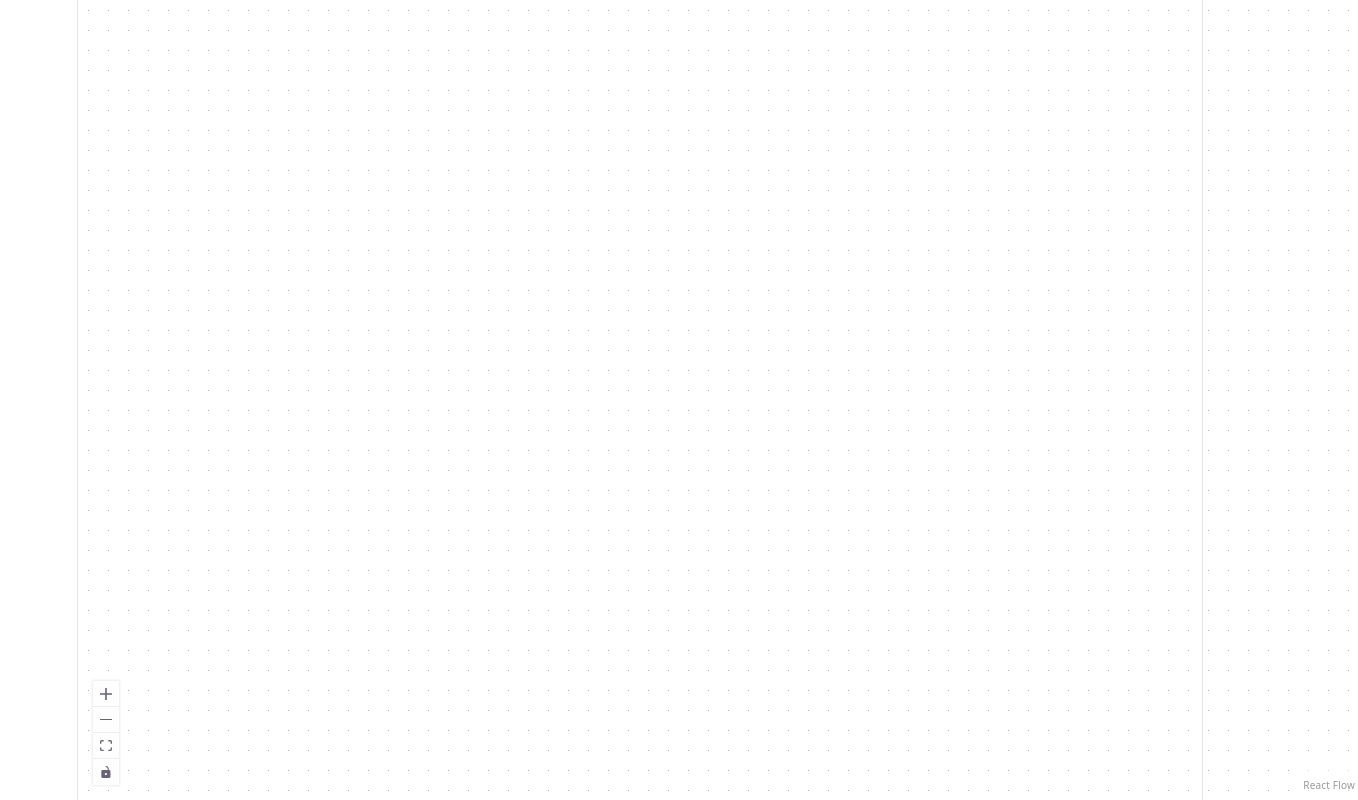
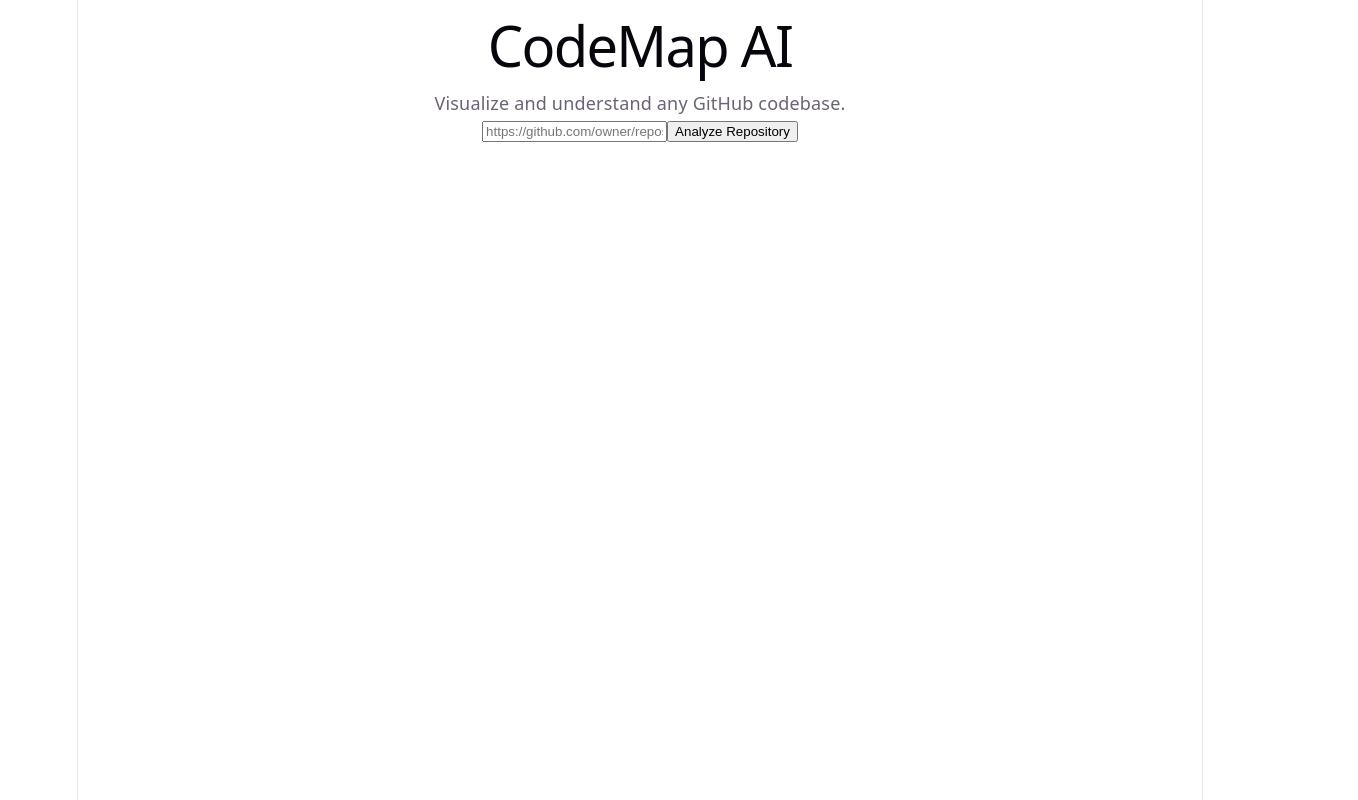
Before and after one commit to v1nzD/CodeMap-AI, a React (Vite) app in the folder client/: page / in a window 1280 px wide. Shown: the whole page, 1358 px wide, since content can reach past the window. Built offline with nearby package versions, Linux system fonts and the light colour scheme; no server answers.

Commit message:
feat: implement real repository analysis flow

```diff
--- a/client/src/App.tsx
+++ b/client/src/App.tsx
@@ -1,7 +1,43 @@
+import { useState } from "react";
+
+import Home from "./pages/Home";
 import Dashboard from "./pages/Dashboard";
+import {
+  analyzeRepository,
+  createRepository,
+} from "./services/repository.service";
 
 function App() {
-  return <Dashboard repositoryId={1} />;
+  const [repositoryId, setRepositoryId] = useState<number | null>(null);
+
+  const [loading, setLoading] = useState(false);
+
+  async function handleRepositorySubmit(
+    owner: string,
+    name: string,
+    url: string,
+  ) {
+    try {
+      setLoading(true);
+
+      const repository = await createRepository(owner, name, url);
+
+      await analyzeRepository(owner, name);
+
+      setRepositoryId(repository.id);
+    } catch (error) {
+      console.error(error);
+      alert("Failed to analyze repository.");
+    } finally {
+      setLoading(false);
+    }
+  }
+
+  if (repositoryId !== null) {
+    return <Dashboard repositoryId={repositoryId} />;
+  }
+
+  return <Home loading={loading} onSubmit={handleRepositorySubmit} />;
 }
 
 export default App;
--- /dev/null
+++ b/client/src/pages/Home.tsx
@@ -0,0 +1,18 @@
+import RepositoryForm from "../components/repository/RepositoryForm";
+
+interface HomeProps {
+  onSubmit: (owner: string, name: string, url: string) => Promise<void>;
+  loading: boolean;
+}
+
+export default function Home({ onSubmit, loading }: HomeProps) {
+  return (
+    <main>
+      <h1>CodeMap AI</h1>
+
+      <p>Visualize and understand any GitHub codebase.</p>
+
+      <RepositoryForm loading={loading} onSubmit={onSubmit} />
+    </main>
+  );
+}
```
